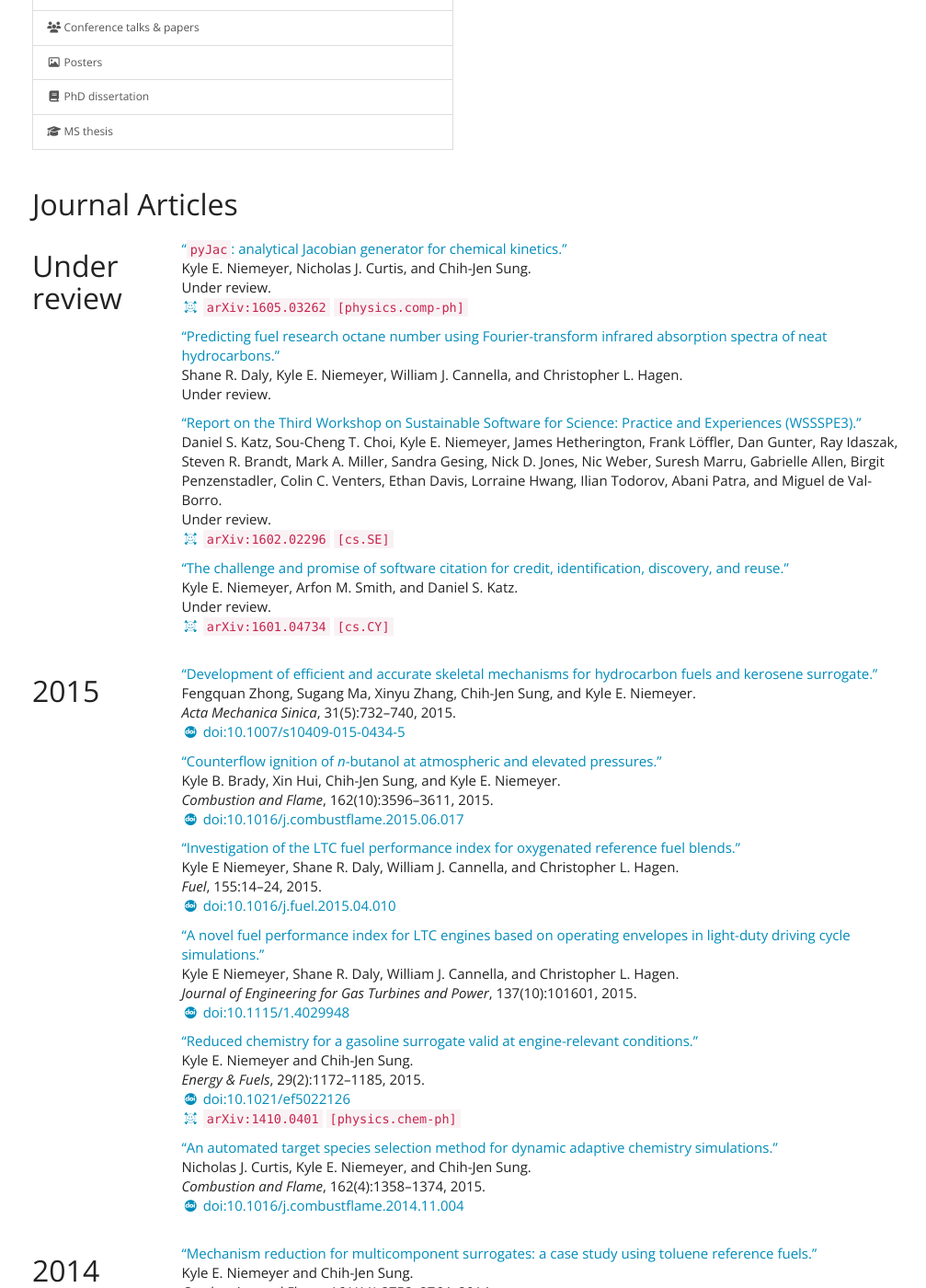
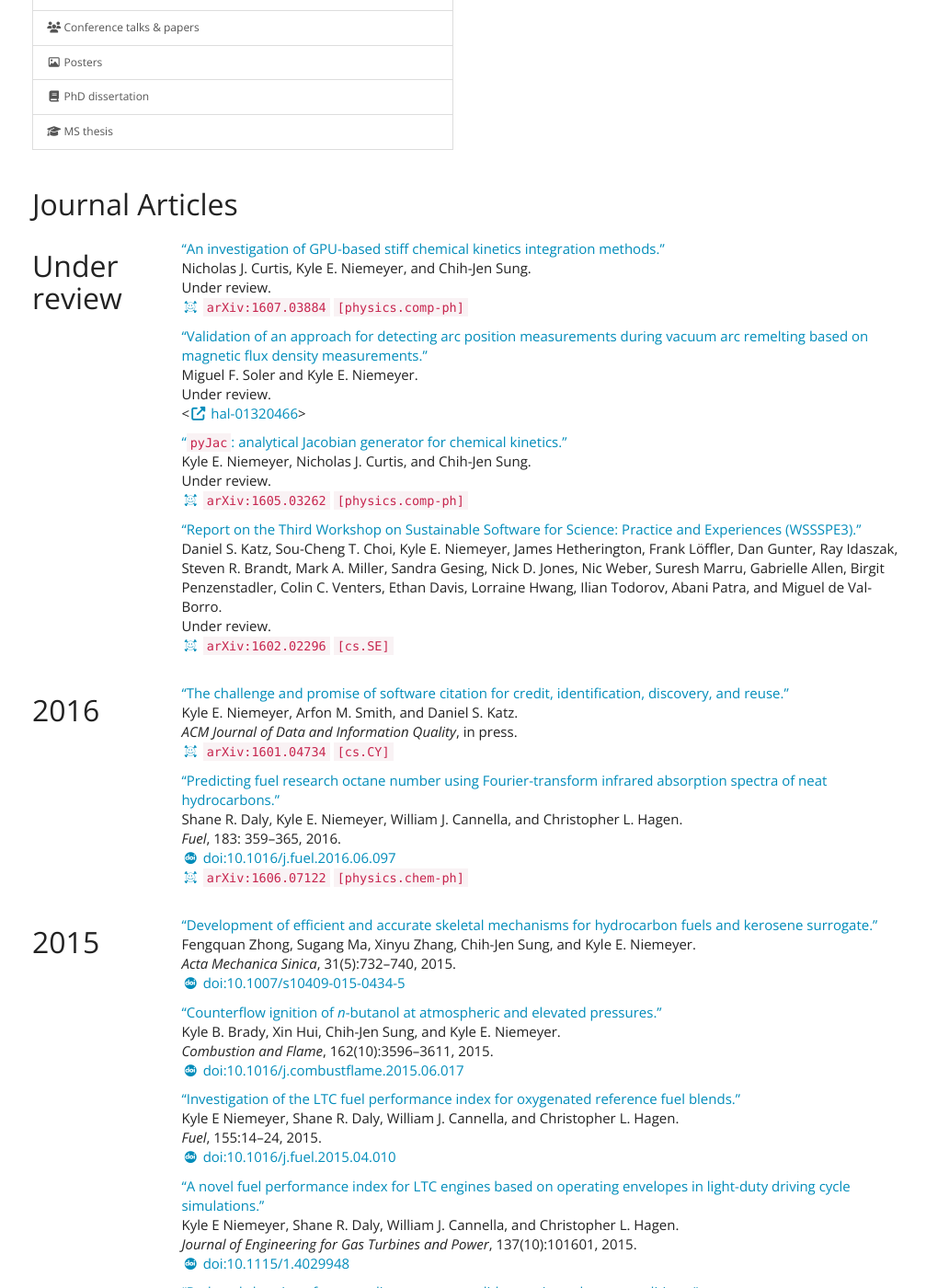
Before and after one commit to kyleniemeyer/kyleniemeyer.com, a Jekyll site: the page built from pubs/index.markdown, in a window 1280 px wide and 1400 px high, scrolled down 625 px. Shown: the whole window at 92% size, without its empty margins (35-1042 px from the left). Built offline with Jekyll 4.4.1, drawn with Linux system fonts in a browser that asks for light colours; nearby versions of some CDN libraries; some web fonts are replaced; comment, search, counter and statistics services are not loaded; some of the changed text lies outside the part shown.

Commit message:
updated recent papers

```diff
--- a/pubs/index.markdown
+++ b/pubs/index.markdown
@@ -43,24 +43,47 @@ Jump to:
 </div> <!-- END col-md-2-->
 <div class="col-md-10">
 
+["An investigation of GPU-based stiff chemical kinetics integration methods."](/pubs/paper-GPU-stiff-integrators/)
+Nicholas J. Curtis, Kyle E. Niemeyer, and Chih-Jen Sung.
+Under review.
+[<i class="ai ai-arxiv fa-fw"></i> `arXiv:1607.03884`](http://arxiv.org/abs/1607.03884) `[physics.comp-ph]`
+
+["Validation of an approach for detecting arc position measurements during vacuum arc remelting based on magnetic flux density measurements."](/pubs/paper-APS-validation/)
+Miguel F. Soler and Kyle E. Niemeyer.
+Under review.
+<[{% icon fa-external-link fa-fw %} hal-01320466](https://hal.archives-ouvertes.fr/hal-01320466)>
+
 ["`pyJac`: analytical Jacobian generator for chemical kinetics."](/pubs/paper-pyjac/)
 Kyle E. Niemeyer, Nicholas J. Curtis, and Chih-Jen Sung.
 Under review.
 [<i class="ai ai-arxiv fa-fw"></i> `arXiv:1605.03262`](http://arxiv.org/abs/1605.03262) `[physics.comp-ph]`
-
-["Predicting fuel research octane number using Fourier-transform infrared absorption spectra of neat hydrocarbons."](/pubs/paper-RON-FTIR)
-Shane R. Daly, Kyle E. Niemeyer, William J. Cannella, and Christopher L. Hagen.
-Under review.
 
 ["Report on the Third Workshop on Sustainable Software for Science: Practice and Experiences (WSSSPE3)."](/pubs/paper-wssspe3-report/)
 Daniel S. Katz, Sou-Cheng T. Choi, Kyle E. Niemeyer, James Hetherington, Frank Löffler, Dan Gunter, Ray Idaszak, Steven R. Brandt, Mark A. Miller, Sandra Gesing, Nick D. Jones, Nic Weber, Suresh Marru, Gabrielle Allen, Birgit Penzenstadler, Colin C. Venters, Ethan Davis, Lorraine Hwang, Ilian Todorov, Abani Patra, and Miguel de Val-Borro.
 Under review.
 [<i class="ai ai-arxiv fa-fw"></i> `arXiv:1602.02296`](http://arxiv.org/abs/1602.02296) `[cs.SE]`
 
+</div> <!-- END col-md-10-->
+</div> <!-- END row-->
+
+<div class="row">
+<div class="col-md-2">
+
+## 2016
+
+</div> <!-- END col-md-2-->
+<div class="col-md-10">
+
 [“The challenge and promise of software citation for credit, identification, discovery, and reuse.”](/pubs/paper-sc-challenge/)
 Kyle E. Niemeyer, Arfon M. Smith, and Daniel S. Katz.
-Under review.
+*ACM Journal of Data and Information Quality*, in press.
 [<i class="ai ai-arxiv fa-fw"></i> `arXiv:1601.04734`](http://arxiv.org/abs/1601.04734) `[cs.CY]`
+
+["Predicting fuel research octane number using Fourier-transform infrared absorption spectra of neat hydrocarbons."](/pubs/paper-RON-FTIR)
+Shane R. Daly, Kyle E. Niemeyer, William J. Cannella, and Christopher L. Hagen.
+*Fuel*, 183: 359--365, 2016.
+[<i class="ai ai-doi fa-fw"></i> doi:10.1016/j.fuel.2016.06.097](https://dx.doi.org/10.1016/j.fuel.2016.06.097)
+[<i class="ai ai-arxiv fa-fw"></i> `arXiv:1606.07122`](http://arxiv.org/abs/1606.07122) `[physics.chem-ph]`
 
 </div> <!-- END col-md-10-->
 </div> <!-- END row-->
@@ -202,6 +225,22 @@ In V. Kindratenko (Ed.), *Numerical Computations with GPUs*, Springer Internatio
 </div> <!-- END row-->
 
 ## Refereed Conference Papers {#ref-conf-papers}
+
+<div class="row">
+<div class="col-md-2">
+
+## 2016
+
+</div> <!-- END col-md-2-->
+<div class="col-md-10">
+
+[“PyTeCK: a Python-based automatic testing package for chemical kinetic models.”](/pubs/paper-pyteck/)
+Kyle E. Niemeyer.
+15th Python in Science Conference (SciPy 2016), Austin, TX, USA. 11--17 July 2016.
+[{% icon fa-video-camera fa-fw %} Presentation](https://www.youtube.com/watch?v=Ke3Ip25C4pY&index=25&list=PLYx7XA2nY5Gf37zYZMw6OqGFRPjB1jCy6)
+
+</div> <!-- END col-md-10-->
+</div> <!-- END row-->
 
 <div class="row">
 <div class="col-md-2">
```
